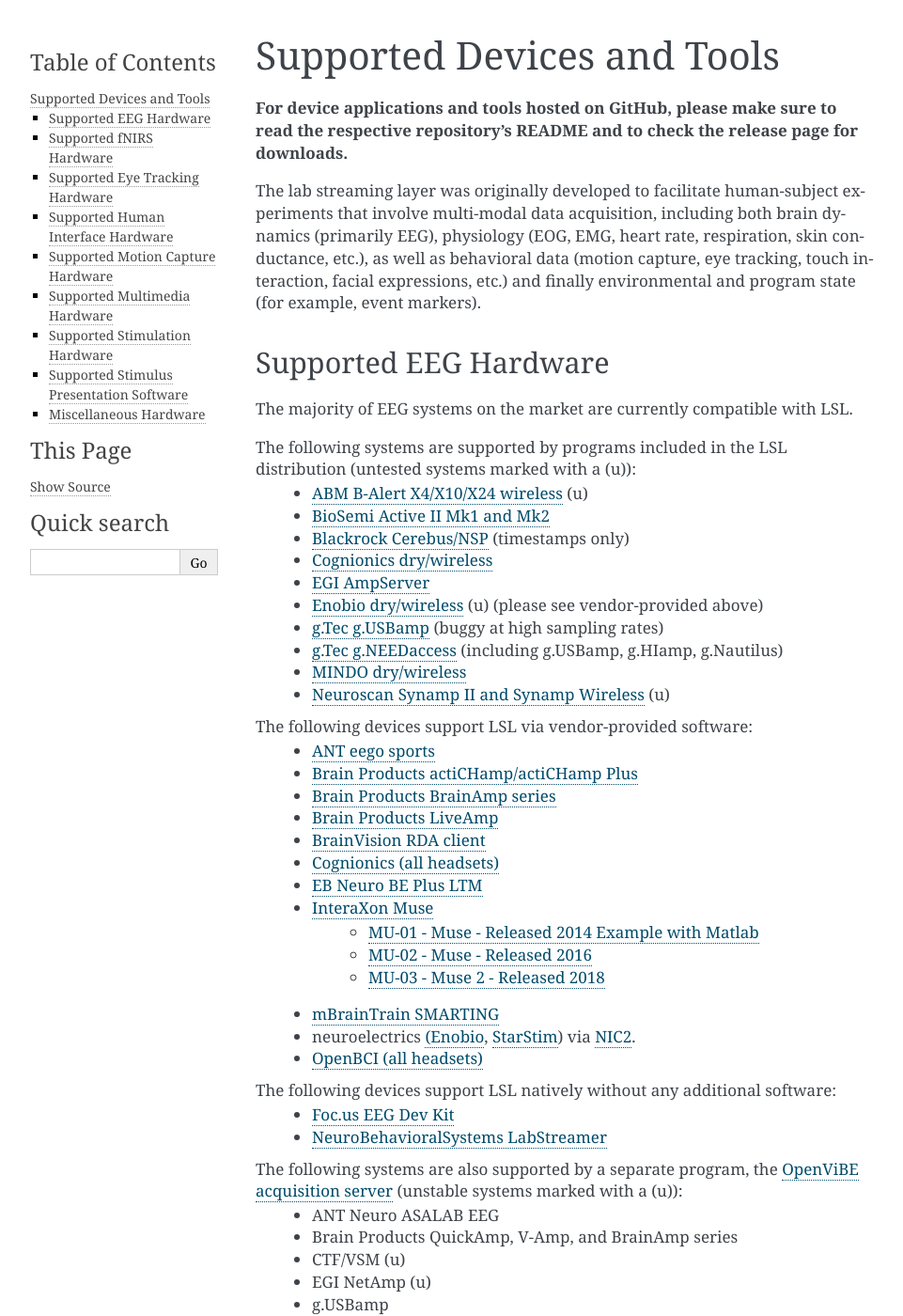
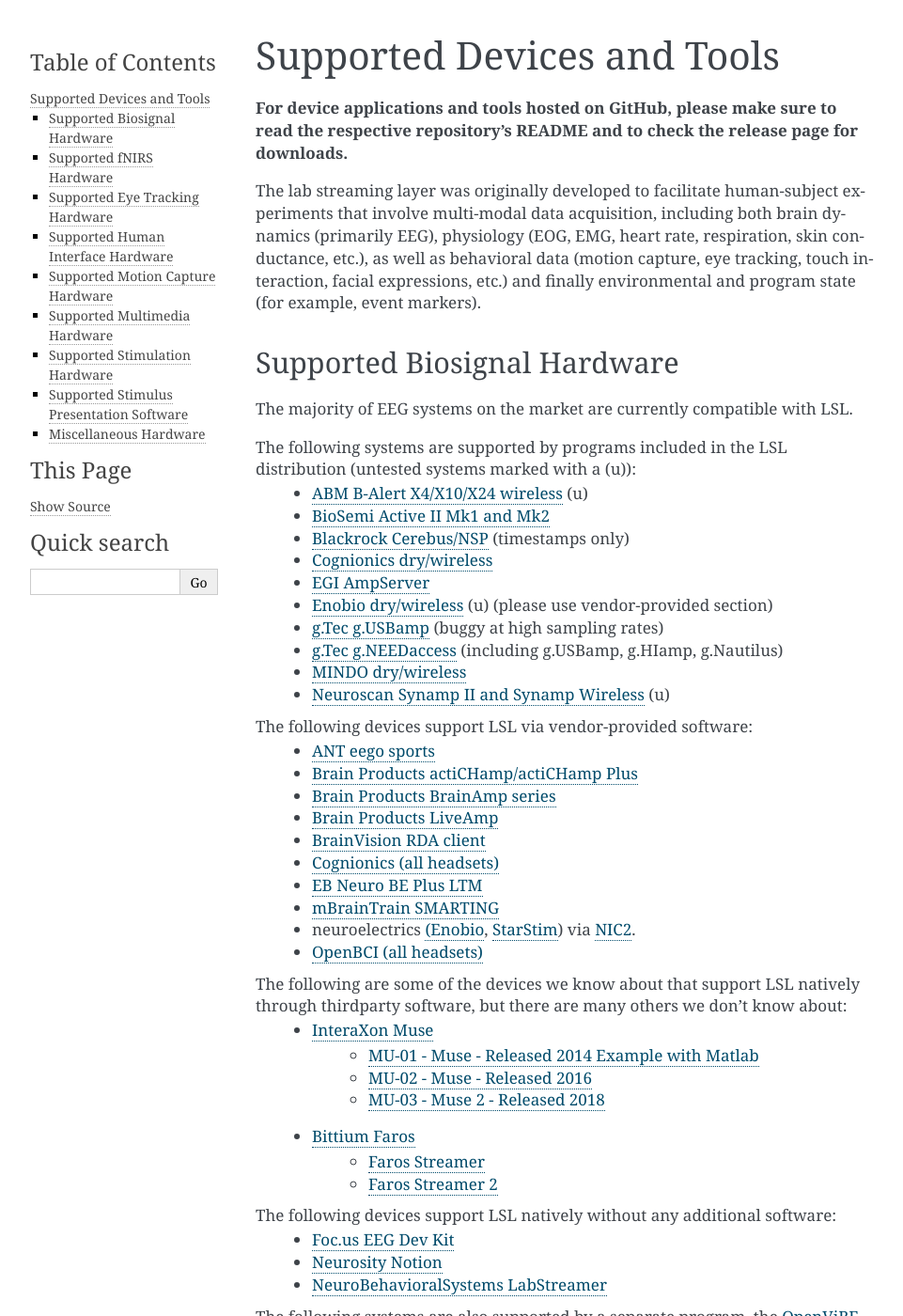
Before and after one commit to sccn/labstreaminglayer, a Sphinx documentation site: the page built from docs/info/supported_devices.rst, in a window 1280 px wide and 1400 px high. Shown: the whole window at 94% size, without its empty margins (148-1109 px from the left). Built offline with Sphinx 7.4.7, drawn with Linux system fonts in a browser that asks for light colours; pages that are not in the unit, such as notebooks, are missing from menus.

Commit message:
Update supported_devices.rst

```diff
--- a/docs/info/supported_devices.rst
+++ b/docs/info/supported_devices.rst
@@ -5,8 +5,8 @@
 
 The lab streaming layer was originally developed to facilitate human-subject experiments that involve multi-modal data acquisition, including both brain dynamics (primarily EEG), physiology (EOG, EMG, heart rate, respiration, skin conductance, etc.), as well as behavioral data (motion capture, eye tracking, touch interaction, facial expressions, etc.) and finally environmental and program state (for example, event markers).
 
-Supported EEG Hardware
-**********************
+Supported Biosignal Hardware
+****************************
 The majority of EEG systems on the market are currently compatible with LSL.
 
 
@@ -16,7 +16,7 @@
   * `Blackrock Cerebus/NSP <https://github.com/labstreaminglayer/App-BlackrockTimestamps>`__ (timestamps only)
   * `Cognionics dry/wireless <https://github.com/labstreaminglayer/App-Cognionics>`__
   * `EGI AmpServer <https://github.com/labstreaminglayer/App-EGIAmpServer>`__
-  * `Enobio dry/wireless <https://github.com/labstreaminglayer/App-Enobio>`__ (u) (please see vendor-provided above)
+  * `Enobio dry/wireless <https://github.com/labstreaminglayer/App-Enobio>`__ (u) (please use vendor-provided section)
   * `g.Tec g.USBamp <https://github.com/labstreaminglayer/App-g.Tec/tree/master/g.USBamp>`__ (buggy at high sampling rates)
   * `g.Tec g.NEEDaccess <https://github.com/labstreaminglayer/App-g.Tec/tree/master/g.NEEDaccess>`__ (including g.USBamp, g.HIamp, g.Nautilus)
   * `MINDO dry/wireless <https://github.com/labstreaminglayer/App-MINDO>`__
@@ -31,17 +31,24 @@
   * `BrainVision RDA client <https://github.com/brain-products/LSL-BrainVisionRDA>`__
   * `Cognionics (all headsets) <http://www.cognionics.com/>`__
   * `EB Neuro BE Plus LTM <http://www.ebneuro.biz/en/neurology/ebneuro/galileo-suite/be-plus-ltm>`__
-  * `InteraXon Muse <http://www.choosemuse.com/>`__
-      * :doc:`MU-01 - Muse - Released 2014 Example with Matlab <matlab_example_with_muse>`
-      * `MU-02 - Muse - Released 2016 <https://github.com/alexandrebarachant/muse-lsl>`__
-      * `MU-03 - Muse 2 - Released 2018 <https://github.com/alexandrebarachant/muse-lsl>`__
   * `mBrainTrain SMARTING <http://www.mbraintrain.com/smarting/>`__
   * neuroelectrics `(Enobio <http://www.neuroelectrics.com/products/enobio/>`__, `StarStim <https://www.neuroelectrics.com/solutions/starstim>`__) via `NIC2 <https://www.neuroelectrics.com/solution/software-integrations/nic2>`__.
   * `OpenBCI (all headsets) <http://docs.openbci.com/software/06-labstreaminglayer>`__
 
 
+The following are some of the devices we know about that support LSL natively through thirdparty software, but there are many others we don't know about:
+  * `InteraXon Muse <http://www.choosemuse.com/>`__
+      * :doc:`MU-01 - Muse - Released 2014 Example with Matlab <matlab_example_with_muse>`
+      * `MU-02 - Muse - Released 2016 <https://github.com/alexandrebarachant/muse-lsl>`__
+      * `MU-03 - Muse 2 - Released 2018 <https://github.com/alexandrebarachant/muse-lsl>`__
+  * `Bittium Faros <https://www.bittium.com/medical/cardiology>`__
+      * `Faros Streamer <https://github.com/bwrc/faros-streamer>`__
+      * `Faros Streamer 2 <https://github.com/bwrc/faros-streamer-2>`__
+
+
 The following devices support LSL natively without any additional software:
   * `Foc.us EEG Dev Kit <https://foc.us/eeg>`__
+  * `Neurosity Notion <https://neurosity.co/>`__
   * `NeuroBehavioralSystems LabStreamer <https://www.neurobs.com/menu_presentation/menu_hardware/labstreamer>`__
 
 
```
